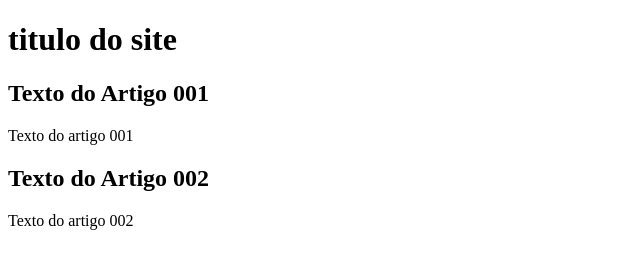
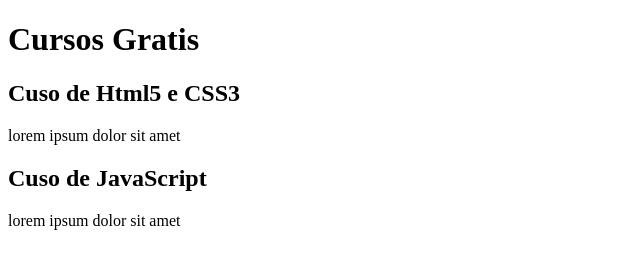
Before and after one commit to edgarprogama10-beep/Projeto-site, a plain HTML site: page index.html in a window 1280 px wide. Shown: the whole page, without its empty margins (0-640 px from the left). Drawn offline with Linux system fonts and the light colour scheme.

Commit message:
comecei a escrever conteudo

```diff
--- a/index.html
+++ b/index.html
@@ -8,15 +8,15 @@
 <body>
     <main>
         <header>
-            <h1>titulo do site</h1>
+            <h1>Cursos Gratis</h1>
         <header>
         <article>
-            <h2>Texto do Artigo 001</h2>
-            <p>Texto do artigo 001</p>
+            <h2>Cuso de Html5 e CSS3</h2>
+            <p>lorem ipsum dolor sit amet </p>
         </article>
         <article>
-            <h2>Texto do Artigo 002</h2>
-            <p>Texto do artigo 002</p>
+            <h2>Cuso de JavaScript</h2>
+            <p>lorem ipsum dolor sit amet </p>
         </article>
     </main>
 
```
